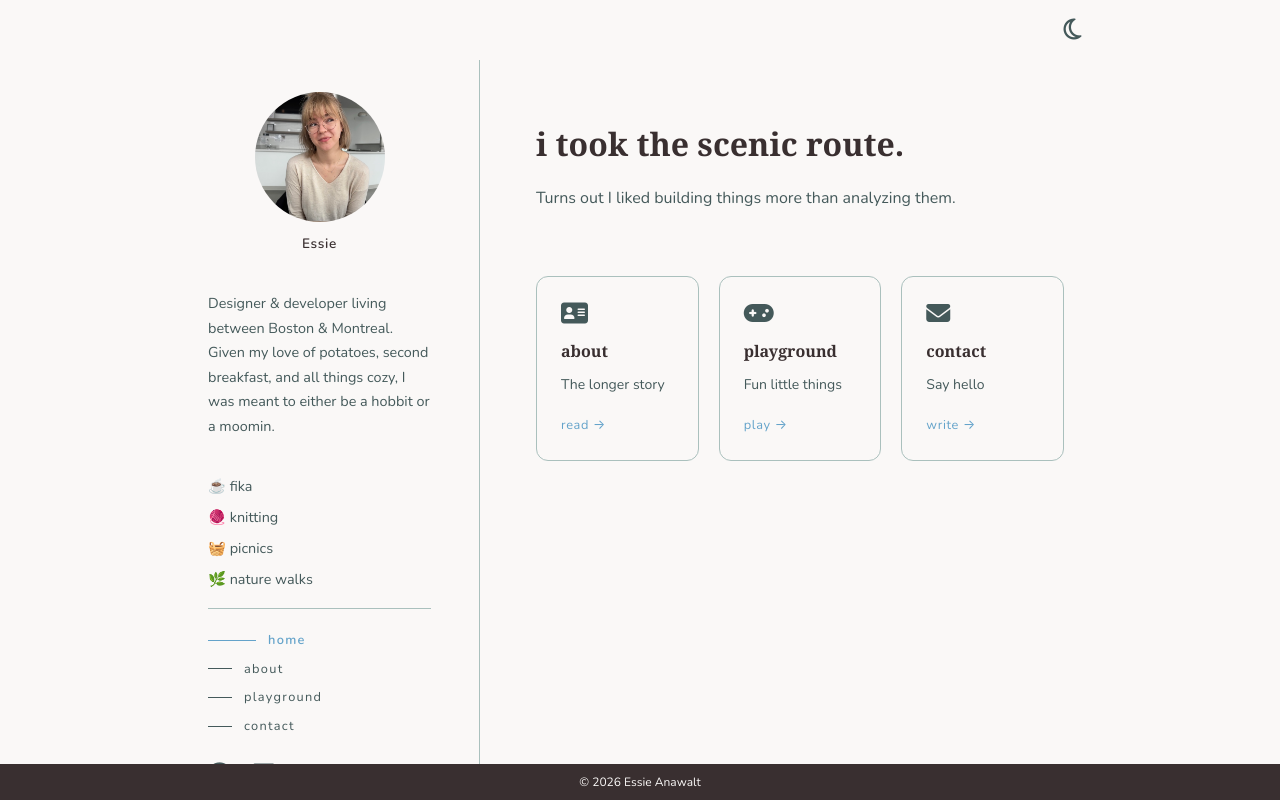
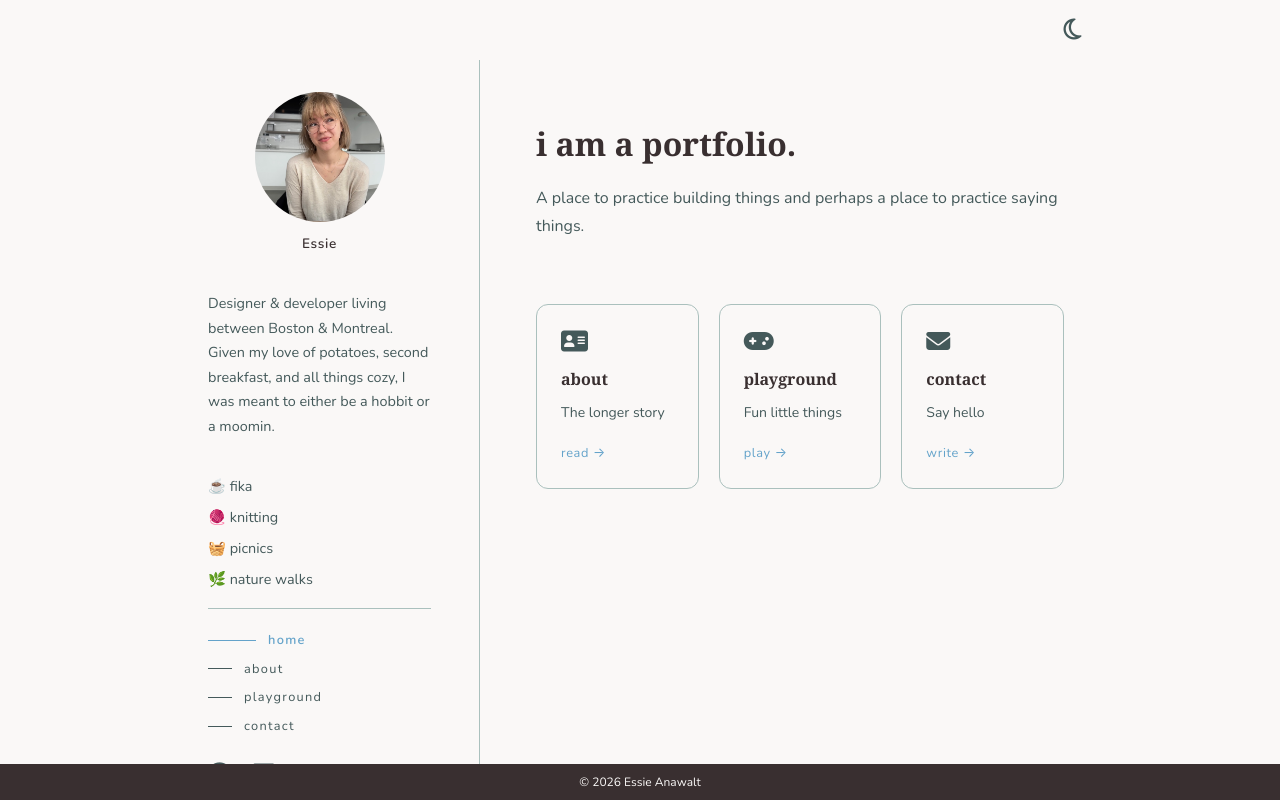
Before and after one commit to essieanawalt/termProject, a React (Vite) app: page / in a window 1280 px wide. Built offline with nearby package versions, Linux system fonts and the light colour scheme.

Commit message:
refine about slightly

```diff
--- a/src/pages/About.jsx
+++ b/src/pages/About.jsx
@@ -13,8 +13,8 @@ export default function About() {
       />
       <p>
         I'm a developer with the career history of someone who took the scenic
-        route. I came to software through finance — an unusual path, but one I
-        wouldn't trade.
+        route. I came to software through finance... turns out I liked building
+        things more than analyzing them.
       </p>
       <p>
         I'm based in Boston, currently building enterprise logistics solutions
--- a/src/pages/Home.jsx
+++ b/src/pages/Home.jsx
@@ -5,9 +5,10 @@ export default function Home() {
   return (
     <article>
       <div className="home-hero">
-        <h1>i took the scenic route.</h1>
+        <h1>i am a portfolio.</h1>
         <p className="home-tagline">
-          Turns out I liked building things more than analyzing them.
+          A place to practice building things and perhaps a place to practice
+          saying things.
         </p>
       </div>
       <section className="home-cards">
```
